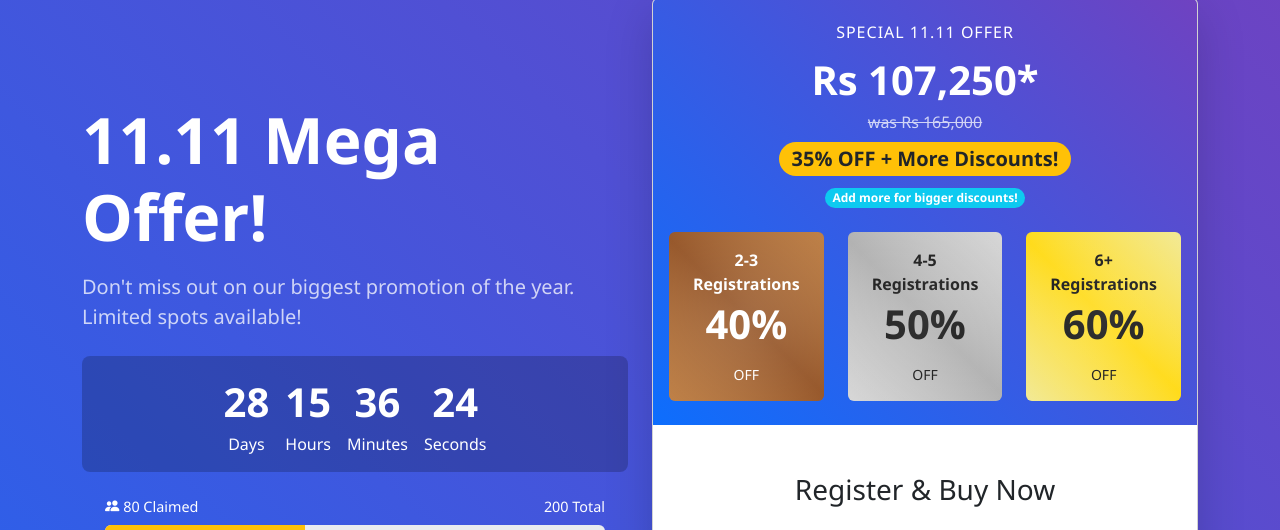
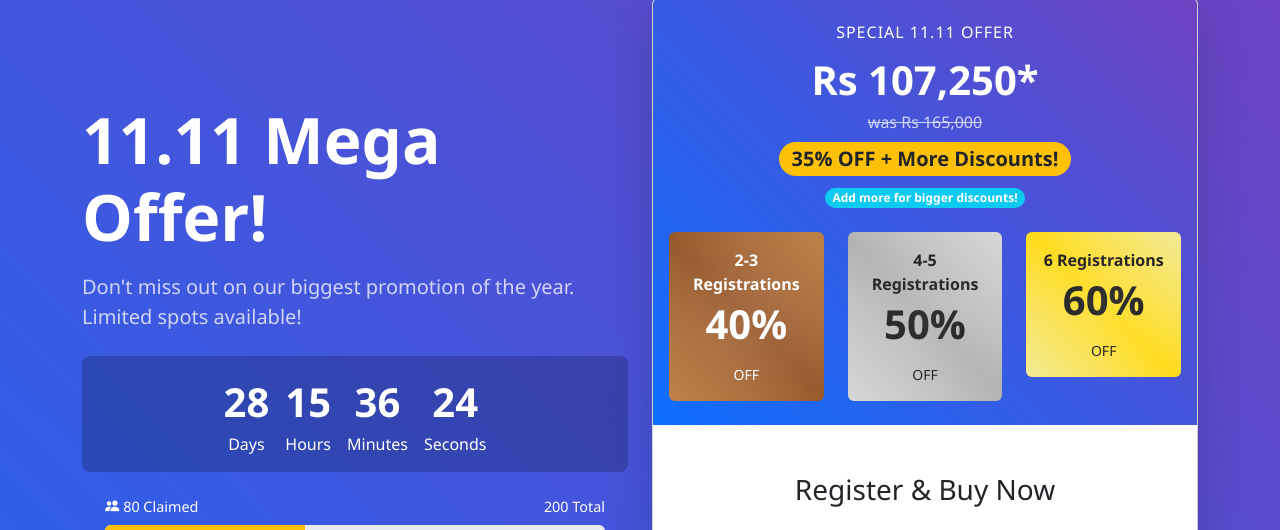
Before and after one commit to th3gh0s8/myWebDev, a PHP site: page / in a window 1280 px wide. Shown: the part 98-628 px from the top of the page. Run offline with PHP 8.4, Linux system fonts and the light colour scheme; data that the repository does not hold is empty; some libraries are stand-ins or nearby versions.

Commit message:
Update index.php
Co-Authored-By: SLRAPTOR <63906862+SLRAPTOR@users.noreply.github.com>

```diff
--- a/index.php
+++ b/index.php
@@ -81,7 +81,7 @@ include 'header.php';
                                                                                 </div>
                                                                             </div>
                                                                             <div class="col text-center">
-                                                                                <div class="tier-card tier-3 p-3 rounded">                                            <p class="fw-bold mb-1">6+ Registrations</p>
+                                                                                <div class="tier-card tier-3 p-3 rounded">                                            <p class="fw-bold mb-1">6 Registrations</p>
                                             <p class="display-6 fw-bold">60%</p>
                                             <p class="small mb-0">OFF</p>
                                         </div>
```
